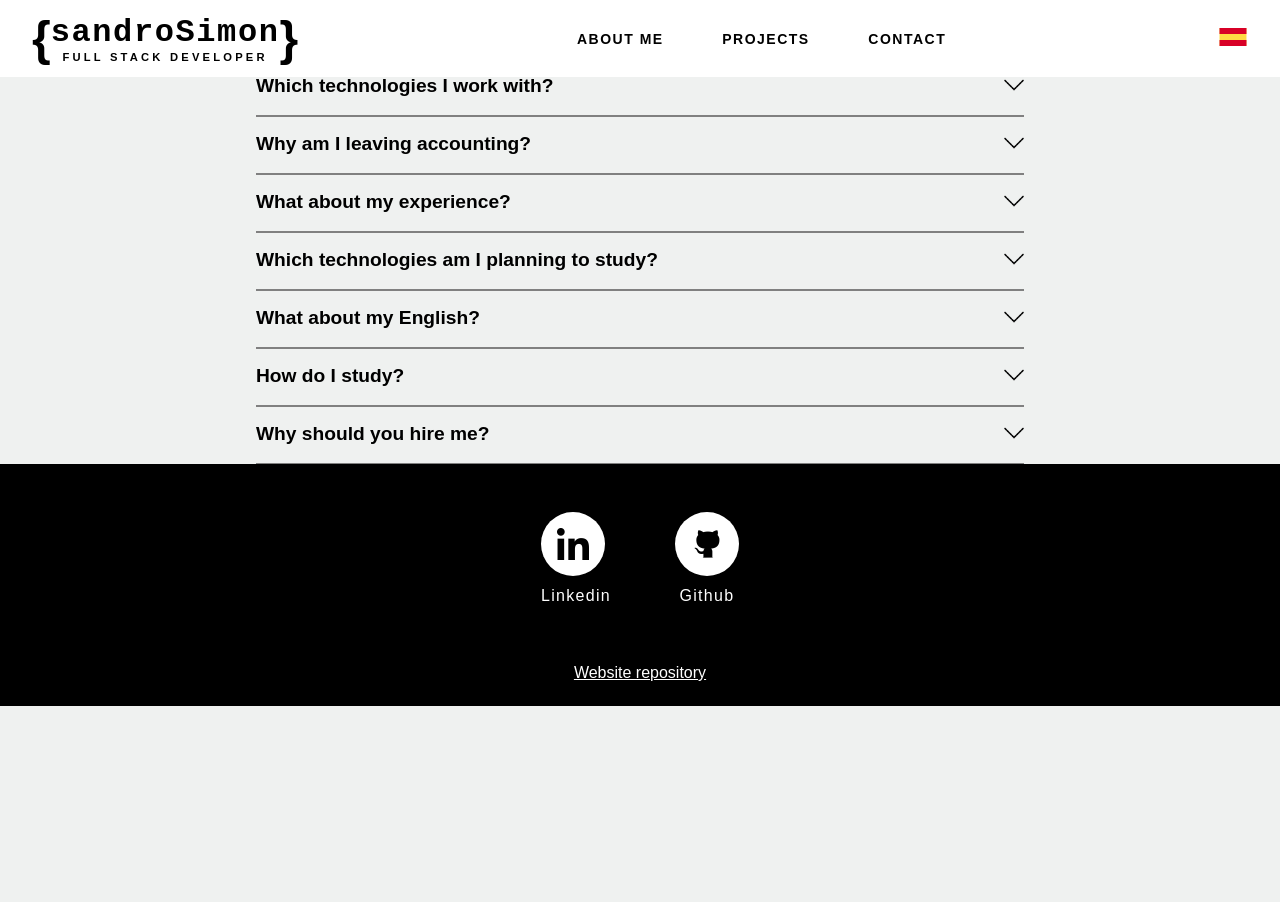
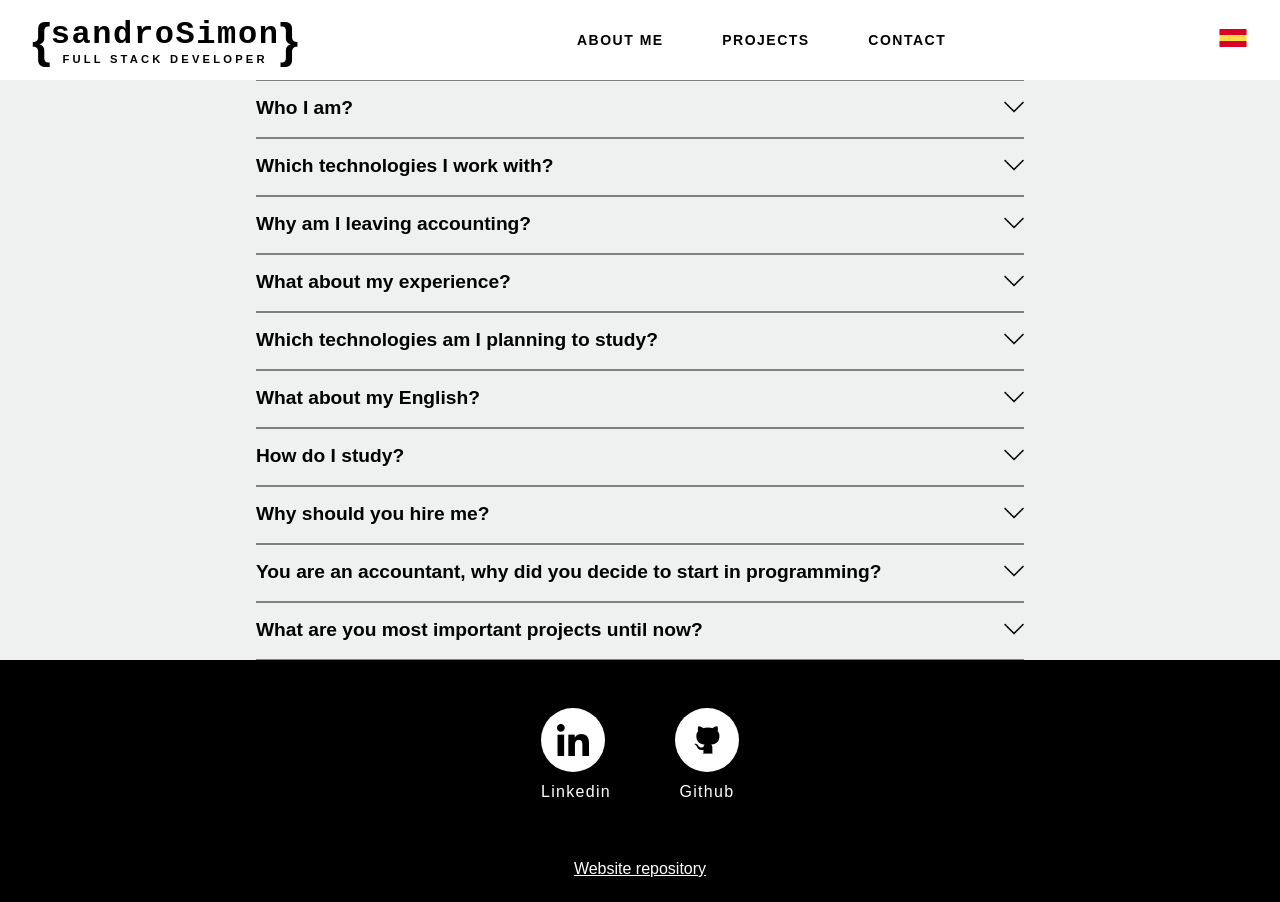
Before and after one commit to SandroSimonOre/sandrosimon.com-nextjs, a Next.js app: page /about in a window 1280 px wide. Before the commit the page ends 800 px from the top, so only its background shows below. Built offline with nearby package versions, Linux system fonts and the light colour scheme.

Commit message:
Placeholder added in Layout.tsx, condicional rendering in about page

```diff
--- a/src/components/Layout.tsx
+++ b/src/components/Layout.tsx
@@ -1,10 +1,12 @@
 import { Header } from './Header'
 import { Footer } from './Footer'
+import styles from '../styles/Layout.module.scss'
 
 export const Layout = ({ children }: { children: React.ReactNode }) => {
   return (
-    <div>
+    <div className={styles.layout}>
       <Header />
+      <div className={styles.placeholder}></div>
       {children}
       <Footer />
     </div>
--- a/src/data/aboutData.ts
+++ b/src/data/aboutData.ts
@@ -1,13 +1,29 @@
 export const aboutData = [
-    {title: "Who I am?", paragraphs: ["An accounting graduate"]},
-    {title: "Which technologies I work with?", paragraphs: ["Javascript, React.js, Next.js, Docker, Git, Python, Django, Kubernetes"]},
-    {title: "Why am I leaving accounting?", paragraphs: ["I love technology!"]},
-    {title: "What about my experience?", paragraphs: [
+    {show: true, title: "Who I am?", paragraphs: ["An accounting graduate"]},
+    {show: true, title: "Which technologies I work with?", paragraphs: ["Javascript, React.js, Next.js, Docker, Git, Python, Django, Kubernetes"]},
+    {show: true, title: "Why am I leaving accounting?", paragraphs: ["I love technology!"]},
+    {show: true, title: "What about my experience?", paragraphs: [
         "When I was working as an accountan I built a program",
         "It was built in Excel VBA and it connected to a MySQL Database."
     ]},
-    {title: "Which technologies am I planning to study?", paragraphs: ["Golang, Kotlin, Data Analyst, FastAPI"]},
-    {title: "What about my English?", paragraphs: ["I'm making some videos. I thing is a god fashion to learn. besides that I read books in english, so in that way I learn english and technoligy at the same time"]},
-    {title: "How do I study?", paragraphs: ["Udemy, Youtube, Platzi. That was  at first. Now I learn by making projects"]},
-    {title: "Why should you hire me?", paragraphs: ["I am an applied student, always willing to learn new technologies."]},
+    {show: true, title: "Which technologies am I planning to study?", paragraphs: ["Golang, Kotlin, Data Analyst, FastAPI"]},
+    {show: true, title: "What about my English?", paragraphs: ["I'm making some videos. I thing is a god fashion to learn. besides that I read books in english, so in that way I learn english and technoligy at the same time"]},
+    {show: true, title: "How do I study?", paragraphs: ["Udemy, Youtube, Platzi. That was  at first. Now I learn by making projects"]},
+    {show: true, title: "Why should you hire me?", paragraphs: ["I am an applied student, always willing to learn new technologies."]},
+    {
+        show: true,
+        title: "You are an accountant, why did you decide to start in programming?",
+        paragraphs: [
+            "During the time I was working as an accountant, I solved problem with programming. In that time I used first Excel VBA and then MySQL. I don't program because it is a fasshion. I program since around 2002.",
+            "It's just that I never take in serious."
+        ]
+    },
+    {
+        show: true,
+        title: "What are you most important projects until now?",
+        paragraphs: [
+            "So far, I remember two projects",
+            "I always used programming to solve problems in my work."
+        ]
+    }
 ]
--- a/src/pages/about.tsx
+++ b/src/pages/about.tsx
@@ -7,7 +7,7 @@ export default function About() {
     return (
         <>
             {
-                aboutData.map((element, index) => (
+                aboutData.filter(element => element.show === true).map((element, index) => (
                     <Collapsible
                         key={index}
                         title={element.title}
--- a/src/styles/Header.module.scss
+++ b/src/styles/Header.module.scss
@@ -1,5 +1,6 @@
 .header {
 
+    height: 5rem;
     width: 100%;
     position: fixed;
     z-index: 1000;
--- a/src/styles/Hero.module.scss
+++ b/src/styles/Hero.module.scss
@@ -11,7 +11,7 @@
         display: flex;
         justify-content: center;
         width: 100%;
-        padding-top: 7rem;
+        padding-top: 2rem;
         //padding-bottom: 5rem;
         margin-bottom: 2rem;
         color: white;
--- /dev/null
+++ b/src/styles/Layout.module.scss
@@ -0,0 +1,6 @@
+.layout {
+
+    .placeholder {
+        height: 5rem;
+    }
+}
```
